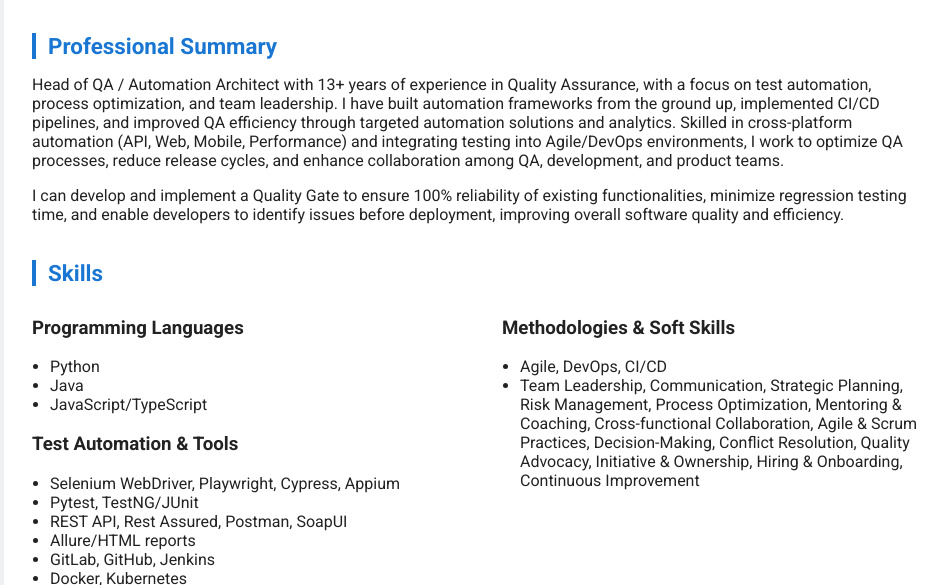
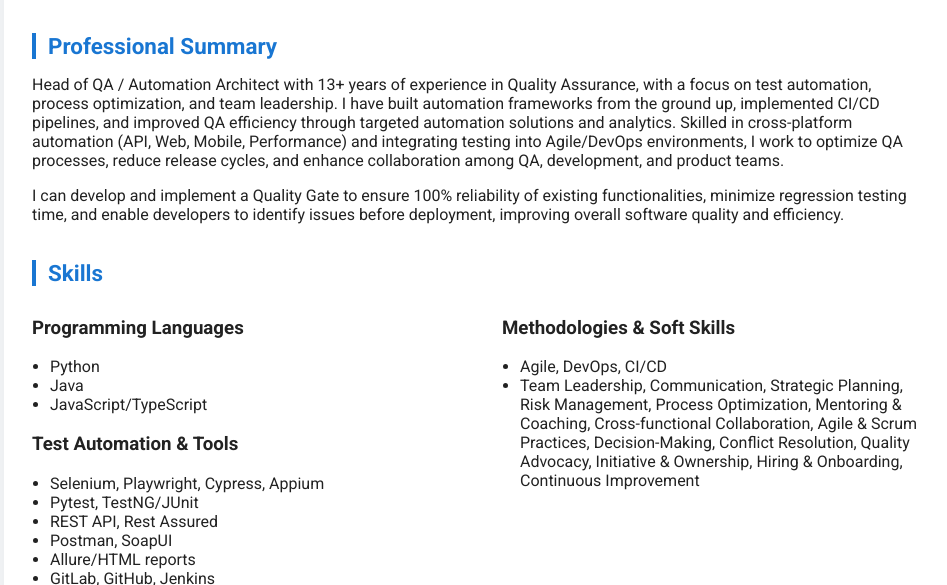
Before and after one commit to dimit999/CV_DZMITRY_ANANYEU, a plain HTML site: page index.html in a window 1280 px wide. Shown: the part 249-834 px from the top of the page, without its empty margins (158-1105 px from the left). Drawn offline with Linux system fonts and the light colour scheme.

Commit message:
Update index.html

```diff
--- a/index.html
+++ b/index.html
@@ -45,13 +45,13 @@
           </ul>
           <h3>Test Automation & Tools</h3>
           <ul>
-            <li>Selenium WebDriver, Playwright, Cypress, Appium</li>
+            <li>Selenium, Playwright, Cypress, Appium</li>
             <li>Pytest, TestNG/JUnit</li>
-            <li>REST API, Rest Assured, Postman, SoapUI</li>
+            <li>REST API, Rest Assured</li>
+            <li>Postman, SoapUI</li>
             <li>Allure/HTML reports</li>
             <li>GitLab, GitHub, Jenkins</li>
             <li>Docker, Kubernetes</li>
-            <li>Postman, SoapUI</li>
             <li>BrowserStack, SauceLabs, Selenoid (Moon)</li>
             <li>JMeter, Locust, Lighthouse, WEB Performance Benchmarking, Newman</li>
             <li>Docker, Kubernetes</li>
```
